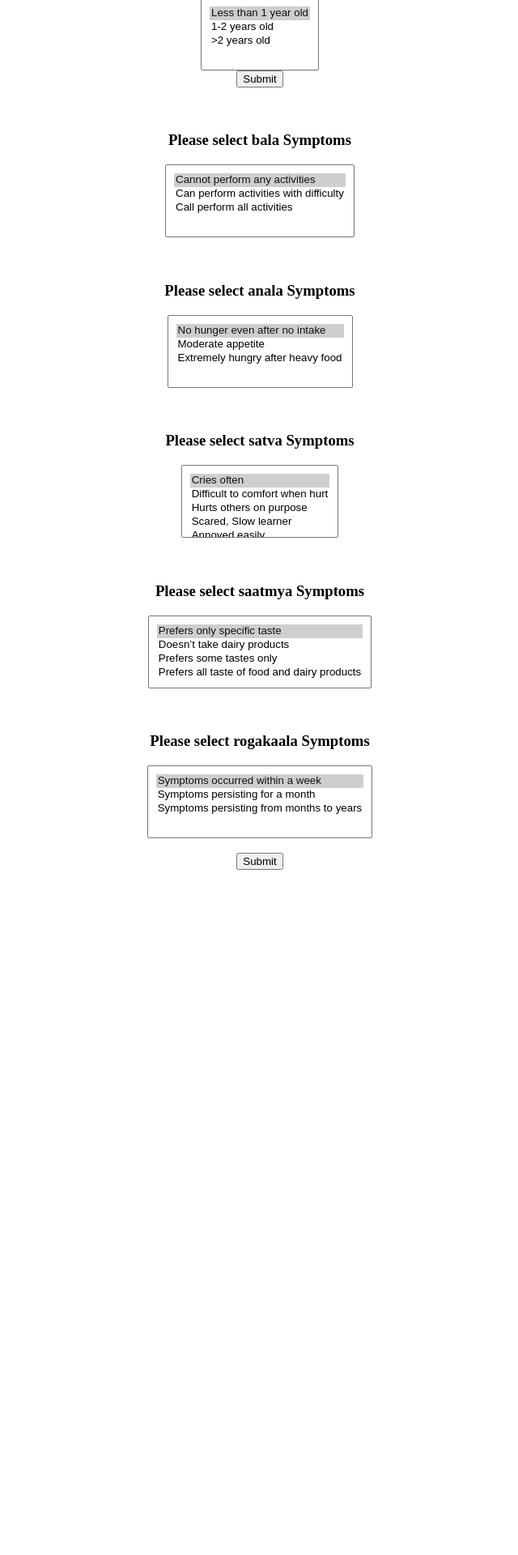
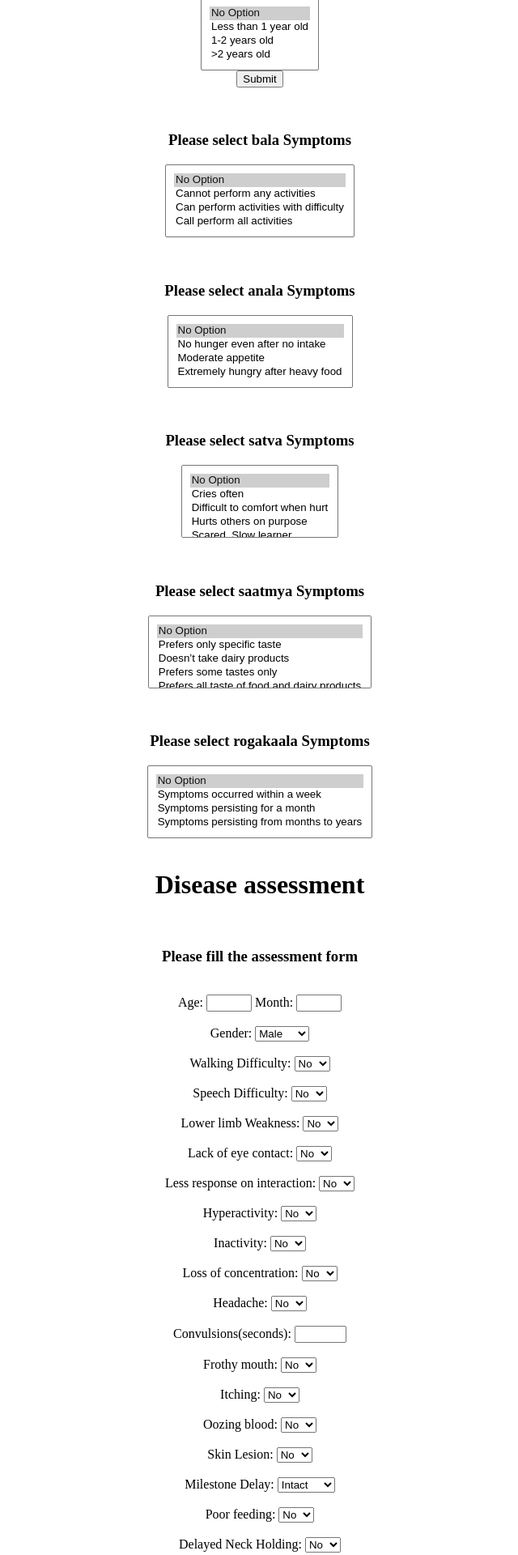
Before and after one commit to Gowrisankar97/abhurdash, a Flask app: page / in a window 1280 px wide. Shown: the part 640-2560 px from the top of the page at 81% size, without its empty margins (319-959 px from the left). Before the commit the page ends 1714 px from the top, so only its background shows below. Run offline with Flask 3, Linux system fonts and the light colour scheme.

Commit message:
renaming -2

```diff
--- a/main.py
+++ b/main.py
@@ -1,7 +1,7 @@
 from flask import Flask, render_template, request
 app = Flask(__name__)
 import assess
-
+import dataps
 
 
 @app.route('/', methods=['GET',"POST"])
@@ -26,6 +26,42 @@ def dropdown():
      saatmya=assess.saatmya(saatmya)
      satva=assess.satva(satva)
      rogakaala=assess.rogakaala(rogakaala)
+     year=request.form.getlist("age")
+     month=request.form.getlist("month")
+     age=dataps.agecv(year[0],month[0])
+     gender=request.form.getlist("Gender")
+     walk=request.form.getlist("walk")
+     speech=request.form.getlist("speech")
+     limb=request.form.getlist("limb")
+     eyec=request.form.getlist("eyec")
+     response=request.form.getlist("response")
+     hyper=request.form.getlist("hyper")
+     activity=request.form.getlist("activity")
+     concen=request.form.getlist("concen")
+     headache=request.form.getlist("headache")
+     conv=request.form.getlist("convolution")
+     conv=dataps.sectomin(conv[0])
+     mouth=request.form.getlist("mouth")
+     itch=request.form.getlist("itch")
+     ooz=request.form.getlist("ooz")
+     lesion=request.form.getlist("lesion")
+     milestone=request.form.getlist("milestone")
+     feed=request.form.getlist("feed")
+     neck=request.form.getlist("neck")
+     sepsis=request.form.getlist("sepsis")
+     respiratory=request.form.getlist("respiratory")
+     eye=request.form.getlist("eye")
+     body=request.form.getlist("body")
+     jlimbs=request.form.getlist("jlimbs")
+     fever=request.form.getlist("fever")
+     delivery=request.form.getlist("delivery")
+
+     dosv=dataps.doshavalues(list(doshas))
+
+     mlinp=[age,int(gender[0]),int(walk[0]),int(speech[0]),int(limb[0]),int(eyec[0]),int(response[0]),int(hyper[0]),int(activity[0]),int(concen[0]),int(headache[0]),conv,int(mouth[0]),int(itch[0]),int(ooz[0]),int(lesion[0]),int(milestone[0]),"D","D","D",int(feed[0]),int(neck[0]),int(sepsis[0]),int(respiratory[0]),int(eye[0]),int(body[0]),int(jlimbs[0]),int(fever[0]),int(delivery[0])]
+     print(mlinp)
+     fmlinp=dataps.dosharp(mlinp,dosv)
+
      division = ["Dosha", "Dhatus", "Bala", "Desha", "Kaala", "Anala", "Saatmya", "Satva", "Rogakaala"]
      creteria = [doshas, dhatus, bala, desha, kaala, anala, saatmya,satva,rogakaala]
      output=assess.assesform(division,creteria)
@@ -33,7 +69,7 @@ def dropdown():
 
      return render_template("result.html",division=output)
     else:
-        dosha=['Enthusiasm',
+        dosha=['No Option','Enthusiasm',
  'Respiration',
  'Normal movements of body',
  'Normal expulsion of urges',
@@ -87,7 +123,7 @@ def dropdown():
  'Excess sleep',
  'Giddiness',
  'Heart palpitation']
-        dhatus=['Optimum nourshment',
+        dhatus=['No Option','Optimum nourishment',
  'Increased salivation',
  'Anorexia',
  'Nausea',
@@ -141,16 +177,16 @@ def dropdown():
  'Bone pain',
  'Giddiness',
  'Black-outs']
-        desha=["Wetland","Normal","Dry land"]
-        kaala=["Less than 1 year old","1-2 years old",">2 years old"]
-        bala=["Cannot perform any activities","Can perform activities with difficulty","Call perform all activities"]
-        anala=["No hunger even after no intake","Moderate appetite","Extremely hungry after heavy food"]
-        satva=["Cries often","Difficult to comfort when hurt","Hurts others on purpose","Scared, Slow learner","Annoyed easily","Unfriendly with everyone","Friendly with strangers",
+        desha=['No Option',"Wetland","Normal","Dry land"]
+        kaala=['No Option',"Less than 1 year old","1-2 years old",">2 years old"]
+        bala=['No Option',"Cannot perform any activities","Can perform activities with difficulty","Call perform all activities"]
+        anala=['No Option',"No hunger even after no intake","Moderate appetite","Extremely hungry after heavy food"]
+        satva=['No Option',"Cries often","Difficult to comfort when hurt","Hurts others on purpose","Scared, Slow learner","Annoyed easily","Unfriendly with everyone","Friendly with strangers",
                "Cries reasonably","Can withstand little pain","Kind - hearted","Learn at normal pace","Disobedient at times","Hyperactive","Sleeps late","Choosy friends",
                "Brave, Withstand any pain","Strong,Fast learner","Obedient,Friendly with all"]
-        saatmya=["Prefers only specific taste","Doesn’t take dairy products","Prefers some tastes only",
+        saatmya=['No Option',"Prefers only specific taste","Doesn’t take dairy products","Prefers some tastes only",
 "Prefers all taste of food and dairy products"]
-        rogakaala=["Symptoms occurred within a week","Symptoms persisting for a month","Symptoms persisting from months to years"]
+        rogakaala=['No Option',"Symptoms occurred within a week","Symptoms persisting for a month","Symptoms persisting from months to years"]
 
         return render_template('input.html', doshas=dosha,dhatuss=dhatus,deshas=desha,kaalas=kaala,balas=bala,analas=anala,satvas=satva,saatmyas=saatmya,rogakaalas=rogakaala)
 if __name__ == "__main__":
--- a/templates/input.html
+++ b/templates/input.html
@@ -1,12 +1,16 @@
 <!DOCTYPE html>
 <html lang="en">
+
 <style>
   .center-block {
   display: block;
   margin-right: auto;
   margin-left: auto;
 }
+
+
 </style>
+
 <head>
     <meta charset="UTF-8">
     <title>Dropdown</title>
@@ -72,7 +76,120 @@
   {% for rogakaala in rogakaalas[1:] %}
     <option value="{{rogakaala}}">{{rogakaala}}</option>
   {% endfor %}</select><br>
-  <input type="submit" value="Submit" class="myButton center-block"></select>
+  <h1 align="center">Disease assessment</h1><br>
+  <h3 align="center">Please fill the assessment form</h3><br>
+<div style="text-align:center"><label  for="age">Age:</label>
+  <input type="number" id="age" name="age" min="0" max="17" required>
+  <label  for="month">Month:</label>
+  <input type="number" id="month" name="month" min="0" max="11" required>
+  <br><br>
+  <label for="Gender">Gender:</label>
+<select name="Gender" id="gender">
+  <option value=1>Male</option>
+  <option value=0>Female</option></select><br><br>
+  <label for="walk">Walking Difficulty:</label>
+<select name="walk" id="walk">
+  <option value=0>No</option>
+  <option value=1>Yes</option></select><br><br>
+  <label for="speech">Speech Difficulty:</label>
+<select name="speech" id="speech">
+  <option value=0>No</option>
+  <option value=1>Yes</option></select><br><br>
+  <label for="limb">Lower limb Weakness:</label>
+<select name="limb" id="limb">
+  <option value=0>No</option>
+  <option value=1>Yes</option></select><br><br>
+  <label for="eyec">Lack of eye contact:</label>
+<select name="eyec" id="eyec">
+  <option value=0>No</option>
+  <option value=1>Yes</option></select><br><br>
+  <label for="response">Less response on interaction:</label>
+<select name="response" id="response">
+  <option value=0>No</option>
+  <option value=1>Yes</option></select><br><br>
+  <label for="hyper">Hyperactivity:</label>
+<select name="hyper" id="hyper">
+  <option value=0>No</option>
+  <option value=1>Yes</option></select><br><br>
+    <label for="activity">Inactivity:</label>
+<select name="activity" id="activity">
+  <option value=0>No</option>
+  <option value=1>Yes</option></select><br><br>
+  <label for="concen">Loss of concentration:</label>
+<select name="concen" id="concen">
+  <option value=0>No</option>
+  <option value=1>Yes</option></select><br><br>
+  <label for="headache">Headache:</label>
+<select name="headache" id="headache">
+  <option value=0>No</option>
+  <option value=1>Yes</option></select><br><br>
+  <label for="convolution">Convulsions(seconds):</label>
+  <input type="number" id="convolution" name="convolution" min="0" max="500" required>
+  <br><br>
+    <label for="mouth">Frothy mouth:</label>
+<select name="mouth" id="mouth">
+  <option value=0>No</option>
+  <option value=1>Yes</option></select>
+  <br><br>
+    <label for="itch">Itching:</label>
+<select name="itch" id="itch">
+  <option value=0>No</option>
+  <option value=1>Yes</option></select><br><br>
+    <label for="ooz">Oozing blood:</label>
+<select name="ooz" id="ooz">
+  <option value=0>No</option>
+  <option value=1>Yes</option></select>
+  <br><br>
+    <label for="lesion">Skin Lesion:</label>
+<select name="lesion" id="lesion">
+  <option value=0>No</option>
+  <option value=1>Yes</option></select> <br><br>
+    <label for="milestone">Milestone Delay:</label>
+<select name="milestone" id="milestone">
+  <option value=0>Intact</option>
+  <option value=1>Delayed</option></select><br><br>
+    <label for="feed">Poor feeding:</label>
+<select name="feed" id="feed">
+  <option value=0>No</option>
+  <option value=1>Yes</option></select><br><br>
+    <label for="neck">Delayed Neck Holding:</label>
+<select name="neck" id="neck">
+  <option value=0>No</option>
+  <option value=1>Yes</option></select>
+  <br><br>
+    <label for="sepsis">Sepsis:</label>
+<select name="sepsis" id="sepsis">
+  <option value=0>No</option>
+  <option value=1>Yes</option></select> <br><br>
+    <label for="respiratory">Respiratory distress:</label>
+<select name="respiratory" id="respiratory">
+  <option value=0>No</option>
+  <option value=1>Yes</option></select><br><br>
+    <label for="eye">Abnormal eye movements:</label>
+<select name="eye" id="eye">
+  <option value=0>No</option>
+  <option value=1>Yes</option></select><br><br>
+    <label for="body">Abnormal body movements:</label>
+<select name="body" id="body">
+  <option value=0>No</option>
+  <option value=1>Yes</option></select><br><br>
+    <label for="jlimbs">Jerky limbs:</label>
+<select name="jlimbs" id="jlimbs">
+  <option value=0>No</option>
+  <option value=1>Yes</option></select><br><br>
+    <label for="fever">Fever:</label>
+<select name="fever" id="fever">
+  <option value=0>No</option>
+  <option value=1>Yes</option></select>
+  <br><br>
+    <label for="delivery">Delivery:</label>
+<select name="delivery" id="delivery">
+  <option value=0>Term</option>
+  <option value=-1>PreTerm</option>
+  <option value=1>PostTerm</option></select></div>
+
+<br><br>
+  <input type="submit" value="Submit" class="myButton center-block">
 </form>
 
 </body>
```
Also changed, not shown: assess.py (+20 -2 lines), dataps.py (added, +46 -0 lines).
